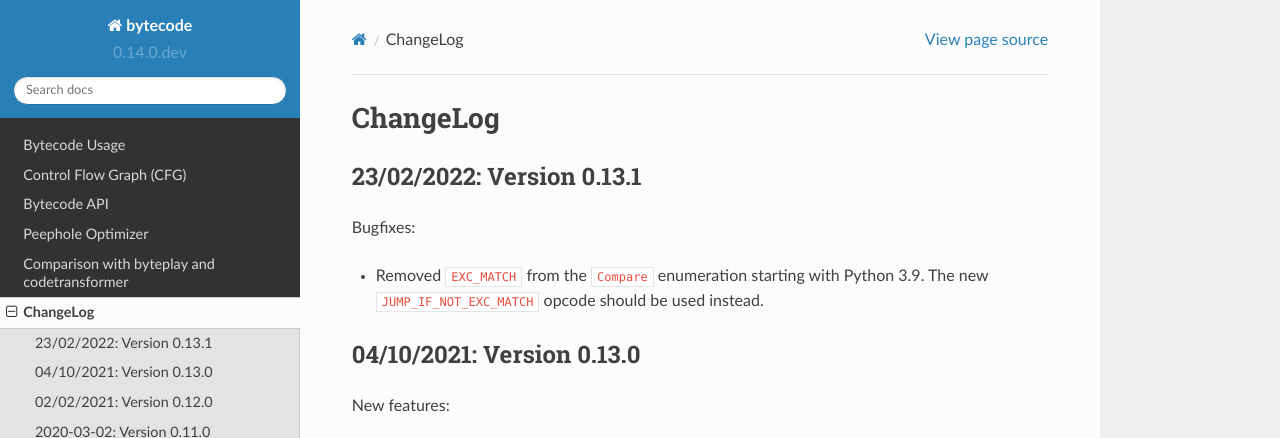
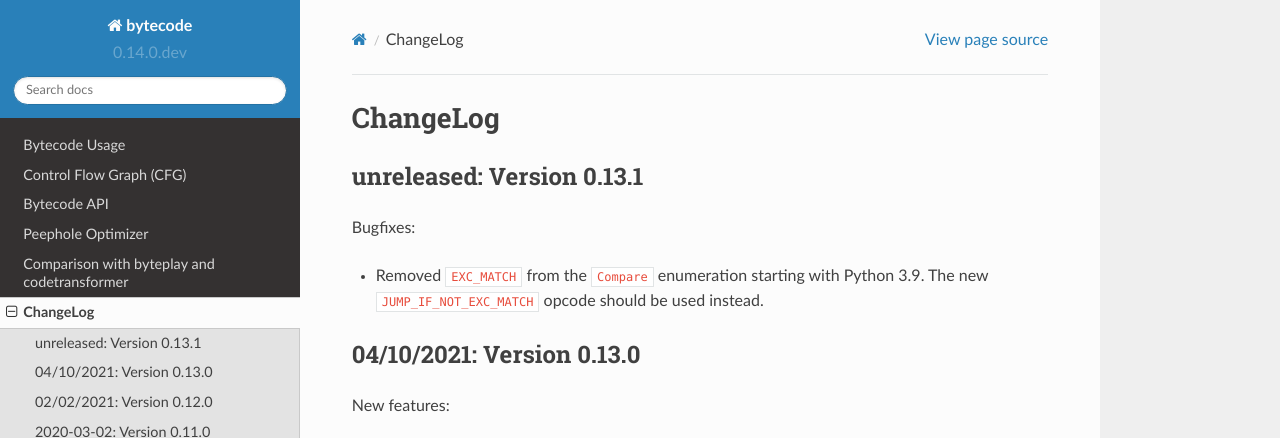
Before and after one commit to MatthieuDartiailh/bytecode, a Sphinx documentation site: the page built from doc/changelog.rst, in a window 1280 px wide and 900 px high. Shown: the top 438 px of the window. Built offline with Sphinx 7.4.7 and the Read the Docs theme 2.0.0, drawn with Linux system fonts in a browser that asks for light colours.

Commit message:
doc: do not fix a specific date for 0.13.1 release

```diff
--- a/doc/changelog.rst
+++ b/doc/changelog.rst
@@ -1,7 +1,7 @@
 ChangeLog
 =========
 
-23/02/2022: Version 0.13.1
+unreleased: Version 0.13.1
 --------------------------
 
 Bugfixes:
```
